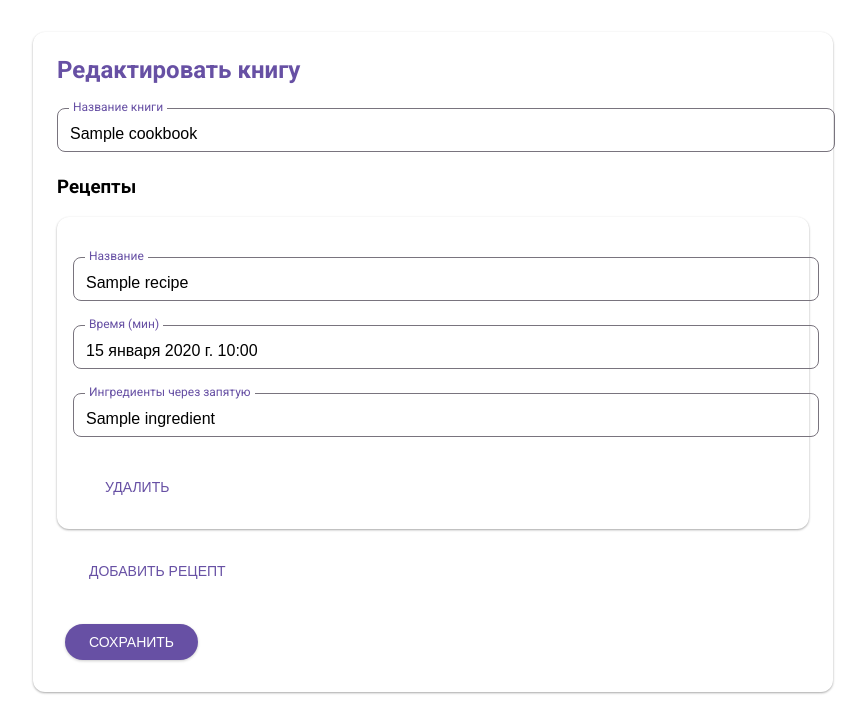
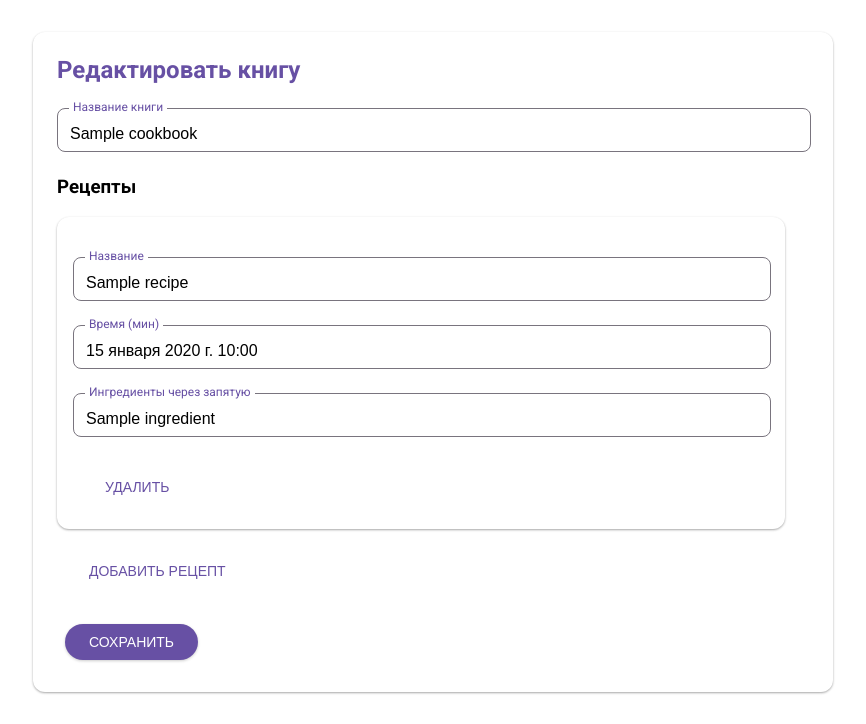
Before and after one commit to DimasikKot/mongo_PT_13_14, a Django app: template core/templates/cookbook_form.html in a window 1280 px wide. Shown: the part 132-856 px from the top of the page, without its empty margins (207-1073 px from the left). Run offline with Django 5.2, Linux system fonts and the light colour scheme; the template is opened without the code that fills it: most values are stand-ins (such as "Sample title", 1, 10 or a date in 2020).

Commit message:
fix: отступы

```diff
--- a/core/templates/cookbook_form.html
+++ b/core/templates/cookbook_form.html
@@ -3,7 +3,7 @@
 <div class="card">
     <h2>{% if cookbook %}Редактировать книгу{% else %}Добавить книгу{% endif %}</h2>
 
-    <form method="post">
+    <form method="post" style="padding-right: 24px">
         {% csrf_token %}
 
         <div class="md-textfield">
@@ -15,7 +15,7 @@
         <div id="recipes-container">
             {% if cookbook %}
                 {% for recipe in cookbook.recipes %}
-                    <div class="recipe-block card" style="margin-bottom: 16px; padding: 16px;">
+                    <div class="recipe-block card" style="margin-bottom: 16px; padding: 16px; padding-right: 40px">
                         <div class="md-textfield">
                             <input name="recipe_title" value="{{ recipe.title }}" placeholder=" " required>
                             <label>Название</label>
--- a/core/templates/pizzeria_form.html
+++ b/core/templates/pizzeria_form.html
@@ -4,7 +4,7 @@
 <div class="card">
     <h2>{% if pizzeria %}Редактировать пиццерию{% else %}Добавить пиццерию{% endif %}</h2>
 
-    <form method="post">
+    <form method="post" style="padding-right: 24px">
         {% csrf_token %}
 
         <h3 style="margin-top: 24px;">Основная информация</h3>
@@ -29,7 +29,7 @@
         <div id="pizzas-container">
             {% if pizzeria %}
                 {% for pizza in pizzeria.pizzas %}
-                    <div class="pizza-block card" style="margin-bottom: 16px; padding: 16px;">
+                    <div class="pizza-block card" style="margin-bottom: 16px; padding: 16px; padding-right: 40px">
                         <div class="md-textfield">
                             <input name="pizza_name" value="{{ pizza.name }}" placeholder=" " required>
                             <label>Название</label>
```
